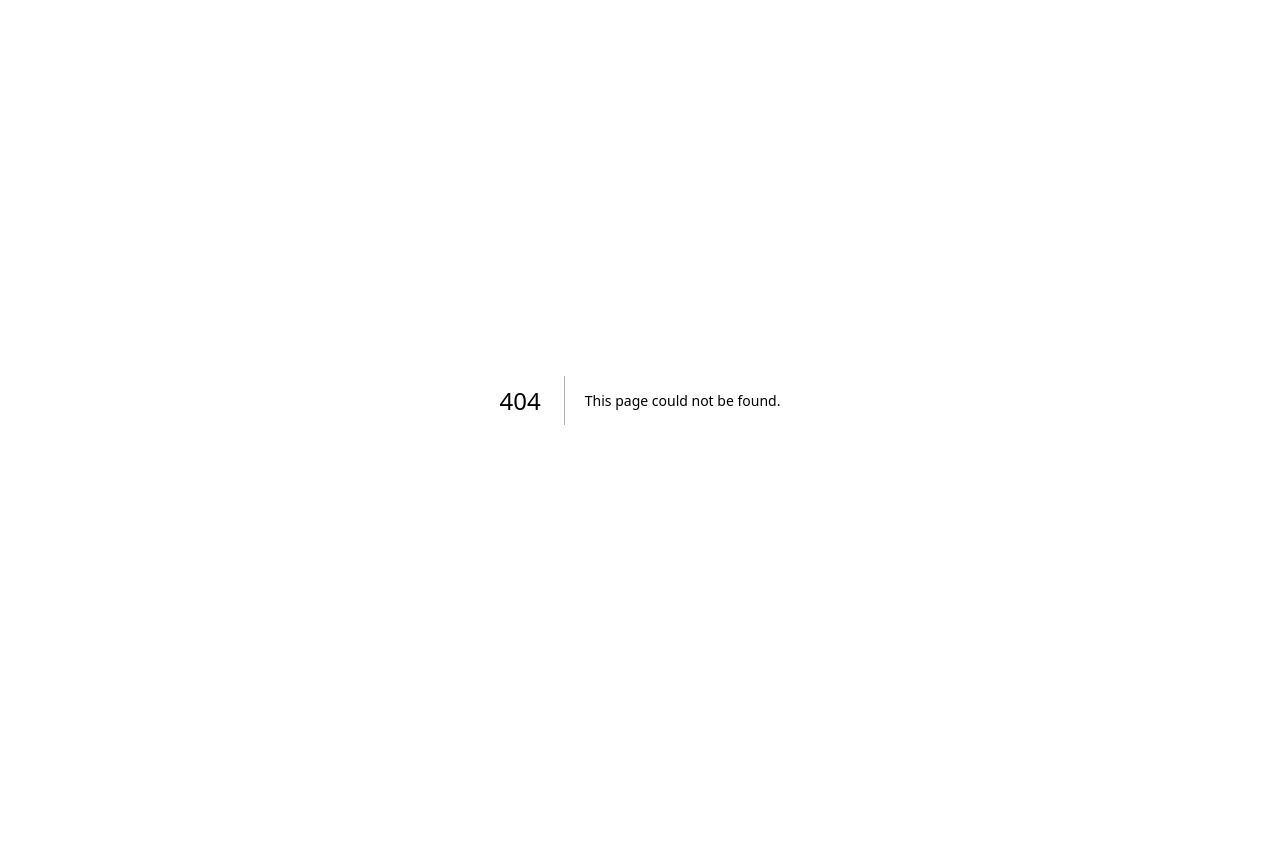
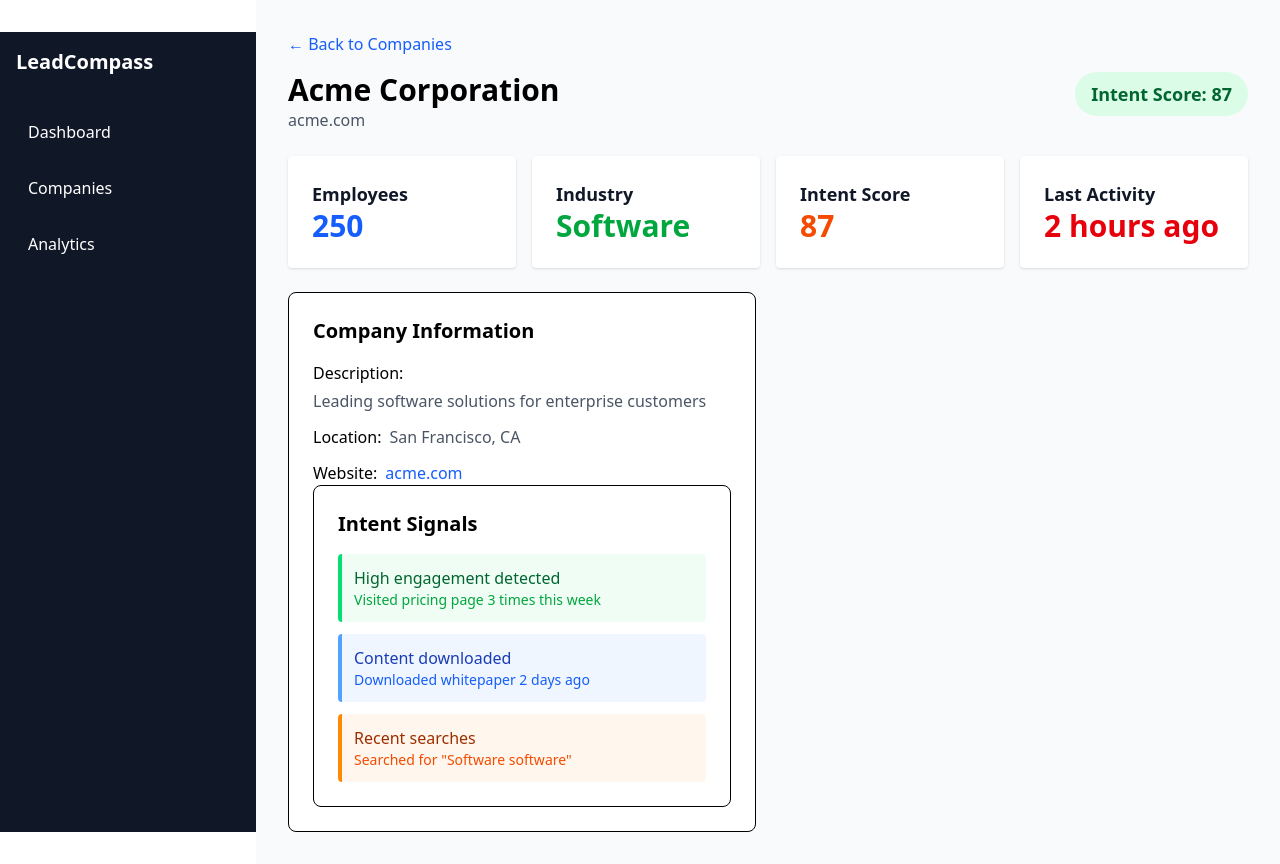
Before and after one commit to chun-eric/leadcompass, a Next.js app: page /companies/1 in a window 1280 px wide. Before the commit this address had no page. Before the commit the page ends 800 px from the top, so only its background shows below. Built offline with nearby package versions, Linux system fonts and the light colour scheme.

Commit message:
click on company details page id with routing capabilitiy

```diff
--- /dev/null
+++ b/app/companies/[id]/page.tsx
@@ -0,0 +1,143 @@
+"use client";
+
+import { useQuery } from "@tanstack/react-query";
+import { useRouter } from "next/navigation";
+import { DashboardLayout } from "@/components/layout/dashboard-layout";
+import { StatCard } from "@/components/ui/stat-card";
+import { fetchCompanies } from "@/lib/mock-companies";
+import { useEffect, useState } from "react";
+
+interface CompanyDetailsProps {
+  params: Promise<{ id: string }>; // params is a promise we need to unwrap the promise in next 15
+}
+
+export default function CompanyDetail({ params }: CompanyDetailsProps) {
+  // add routing capability
+  const router = useRouter();
+  const [id, setId] = useState<string | null>(null);
+
+  // we need to unwrap the promise
+  useEffect(() => {
+    params.then((resolvedParams) => {
+      setId(resolvedParams.id);
+    });
+  }, [params]);
+
+  const { data: companies, isLoading } = useQuery({
+    queryKey: ["companies"],
+    queryFn: fetchCompanies,
+  });
+
+  // wait until id is set before search within the companies array
+  const company = id ? companies?.find((company) => company.id) : null;
+
+  if (isLoading || !id) {
+    return (
+      <DashboardLayout>
+        <div>Loading company details...</div>
+      </DashboardLayout>
+    );
+  }
+
+  if (!company) {
+    return <div className="">Company not found</div>;
+  }
+
+  return (
+    <DashboardLayout>
+      <div className="space-y-6">
+        {/* Back button */}
+        <button
+          className="flex items-center text-blue-600 hover:text-blue-800 mb-4 cursor-pointer"
+          onClick={() => router.back()}
+        >
+          ← Back to Companies
+        </button>
+
+        {/* Header */}
+        <div className="flex items-start justify-between">
+          <div className="">
+            <h1 className="text-3xl font-bold">{company.name}</h1>
+            <p className="text-gray-600">{company.website}</p>
+          </div>
+          <div
+            className={`px-4 py-2 rounded-full text-lg font-bold ${
+              company.intentScore >= 80
+                ? "bg-green-100 text-green-800"
+                : company.intentScore >= 60
+                ? "bg-orange-100 text-orange-800"
+                : "bg-red-100 text-red-800"
+            }`}
+          >
+            Intent Score: {company.intentScore}
+          </div>
+        </div>
+
+        {/* Quick Stats */}
+        <div className="grid gap-4 md:grid-cols-4">
+          <StatCard title="Employees" value={company.employees} color="blue" />
+          <StatCard title="Industry" value={company.industry} color="green" />
+          <StatCard
+            title="Intent Score"
+            value={company.intentScore}
+            color="orange"
+          />
+          <StatCard
+            title="Last Activity"
+            value={company.lastActivity}
+            color="red"
+          />
+        </div>
+
+        {/* Company Details */}
+        <div className="grid gap-6 lg:grid-cols-2">
+          <div className="bg-white p-6 rounded-lg border">
+            <h2 className="text-xl font-semibold mb-4">Company Information</h2>
+            <div className="space-y-3">
+              <div className="">
+                <span className="font-medium">Description:</span>
+                <p className="text-gray-600 mt-1">{company.description}</p>
+              </div>
+              <div className="">
+                <span className="font-medium">Location:</span>
+                <span className="text-gray-600 ml-2">{company.location}</span>
+              </div>
+              <div className="">
+                <span className="font-medium">Website:</span>
+                <span className="text-blue-600 ml-2">{company.website}</span>
+              </div>
+            </div>
+
+            <div className="bg-white p-6 rounded-lg border">
+              <h2 className="text-xl font-semibold mb-4">Intent Signals</h2>
+              <div className="space-y-3">
+                <div className="p-3 bg-green-50 rounded border-l-4 border-green-400">
+                  <p className="font-medium text-green-800">
+                    High engagement detected
+                  </p>
+                  <p className="text-sm text-green-600">
+                    Visited pricing page 3 times this week
+                  </p>
+                </div>
+                <div className="p-3 bg-blue-50 rounded border-l-4 border-blue-400">
+                  <p className="font-medium text-blue-800">
+                    Content downloaded
+                  </p>
+                  <p className="text-sm text-blue-600">
+                    Downloaded whitepaper 2 days ago
+                  </p>
+                </div>
+                <div className="p-3 bg-orange-50 rounded border-l-4 border-orange-400">
+                  <p className="font-medium text-orange-800">Recent searches</p>
+                  <p className="text-sm text-orange-600">
+                    Searched for "{company.industry} software"
+                  </p>
+                </div>
+              </div>
+            </div>
+          </div>
+        </div>
+      </div>
+    </DashboardLayout>
+  );
+}
--- a/components/ui/company-card.tsx
+++ b/components/ui/company-card.tsx
@@ -1,3 +1,4 @@
+import { useRouter } from "next/navigation";
 import React from "react";
 import { Company } from "@/lib/mock-companies";
 
@@ -7,6 +8,14 @@ interface CompanyCardProps {
 }
 
 export function CompanyCard({ company, onClick }: CompanyCardProps) {
+  // router to route paths
+  const router = useRouter();
+
+  // route to company id
+  const handleClick = () => {
+    router.push(`/companies/${company.id}`);
+  };
+
   const getIntentColor = (score: number) => {
     if (score >= 80) return "text-green-600 bg-green-50";
     if (score >= 60) return "text-orange-600 bg-orange-50";
@@ -24,7 +33,7 @@ export function CompanyCard({ company, onClick }: CompanyCardProps) {
   return (
     <div
       className="bg-white rounded-lg border hover:shadow-md transition-shadow  cursor-pointer p-6"
-      onClick={() => onClick?.(company)}
+      onClick={handleClick}
     >
       <div className="flex items-start justify-between mb-4">
         <div className="flex-1 ">
```
